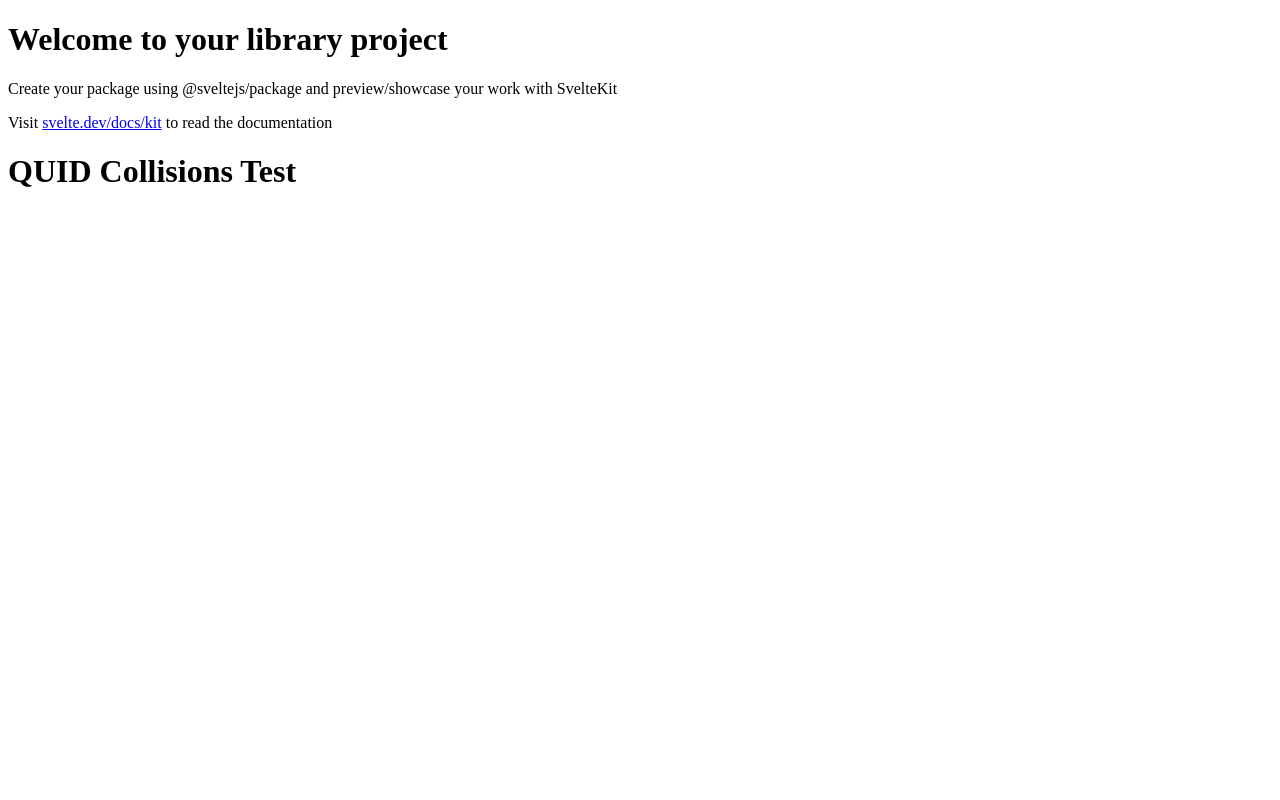
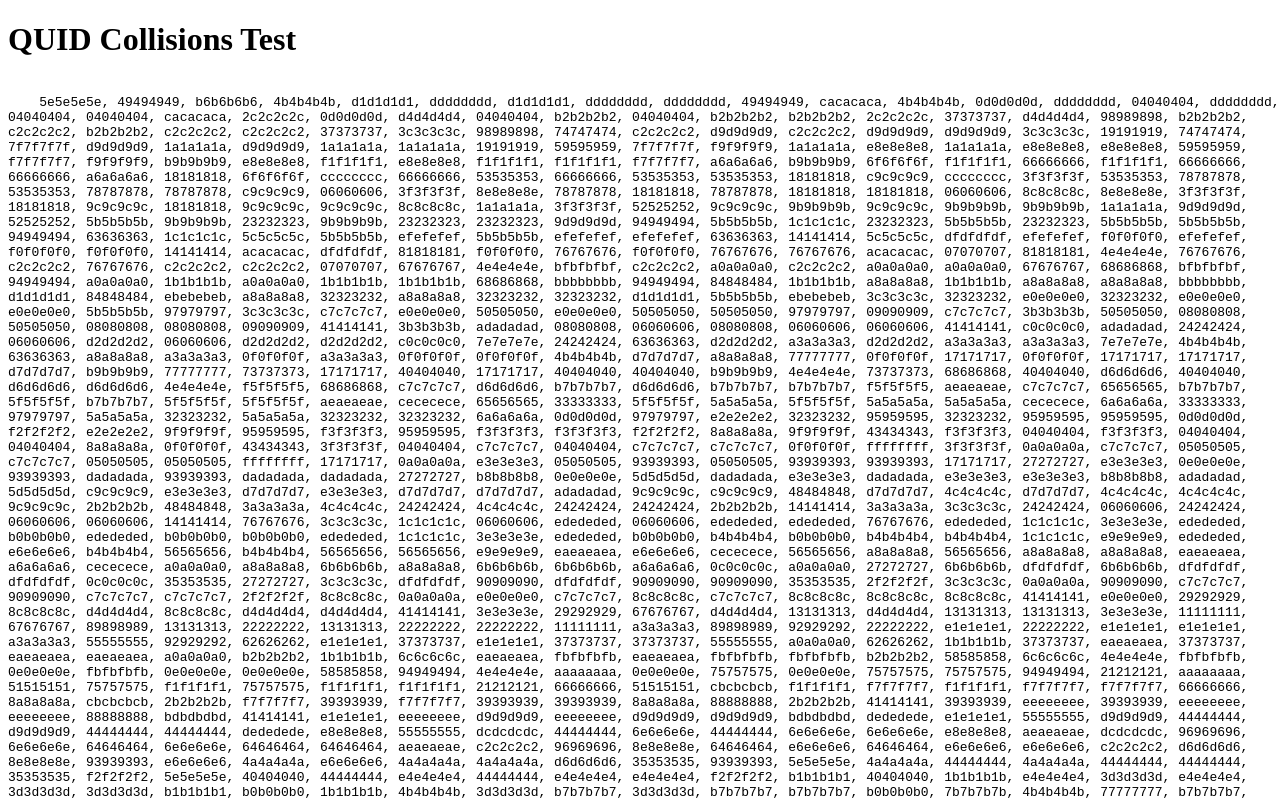
Before and after one commit to hefeust/urbex-quids, a SvelteKit app: page / in a window 1280 px wide. Shown: the top 800 px of the page. Built offline with nearby package versions, Linux system fonts and the light colour scheme.

Commit message:
working example

```diff
--- a/src/@quids/CycloTwistMWC.js
+++ b/src/@quids/CycloTwistMWC.js
@@ -93,9 +93,9 @@ export class CycloTwistMWC {
         const output = []
 
         for (let offset = 0; offset < conf.r_lag; offset++) {
-            const nidx = conf.r_lag * (offset + data.vidx) % conf.r_lag
+            const nidx = data.vidx + conf.r_lag * (offset + data.cidx)
 
-            output.push (data.numbers [nidx])
+            output.push (data.numbers [nidx % conf.r_lag])
         }
 
         return output
--- a/src/@quids/tests/QUIDCollisionsTest.svelte
+++ b/src/@quids/tests/QUIDCollisionsTest.svelte
@@ -1,8 +1,40 @@
 
 <script lang="ts">
+    import { onMount, onDestroy } from "svelte"
     import { QUID } from '../QUID.js'
 
+    const qgen = new QUID ('#test!')
 
+    let ival
+    let items = []
+
+    onMount (() => {
+        ival = setInterval (() => {
+            items = []
+
+            for (let i = 0; i < 1000; i++) {
+                const quid = qgen.next (q => true)
+
+                items.push (quid.toString ())
+            }
+        }, 1000)
+    })
+
+    onDestroy (() => {
+        return () => clearInterval (ival)
+    })
 </script>
 
 <h1> QUID Collisions Test </h1>
+
+<pre>
+    { items.join (', ')}
+</pre>
+
+<style>
+    pre {
+        width: 100vw;
+        white-space: pre-wrap;
+        word-wrap; break-word;
+    }
+</style>
--- a/src/routes/+page.svelte
+++ b/src/routes/+page.svelte
@@ -8,8 +8,4 @@
     console.log (quids.components)
 </script>
 
-<h1>Welcome to your library project</h1>
-<p>Create your package using @sveltejs/package and preview/showcase your work with SvelteKit</p>
-<p>Visit <a href="https://svelte.dev/docs/kit">svelte.dev/docs/kit</a> to read the documentation</p>
-
 <QUIDCollisionsTest />
--- /dev/null
+++ b/src/routes/scores.js
@@ -0,0 +1,4 @@
+
+
+
+function score () {}
--- a/svelte.config.js
+++ b/svelte.config.js
@@ -6,7 +6,11 @@ const config = {
 		// adapter-auto only supports some environments, see https://svelte.dev/docs/kit/adapter-auto for a list.
 		// If your environment is not supported, or you settled on a specific environment, switch out the adapter.
 		// See https://svelte.dev/docs/kit/adapters for more information about adapters.
-		adapter: adapter()
+		adapter: adapter(),
+
+		alias: {
+		    '@quids': 'src/@quids'
+		}
 	}
 };
 
```
